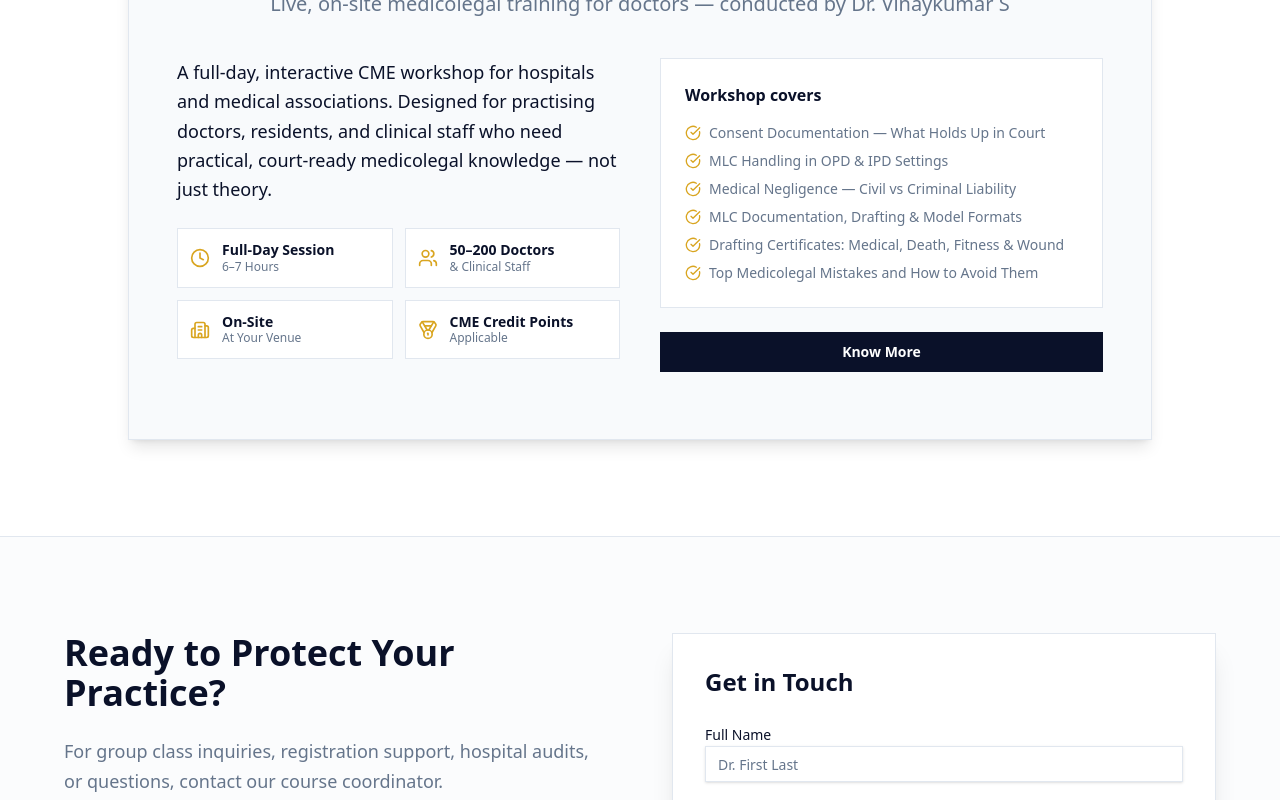
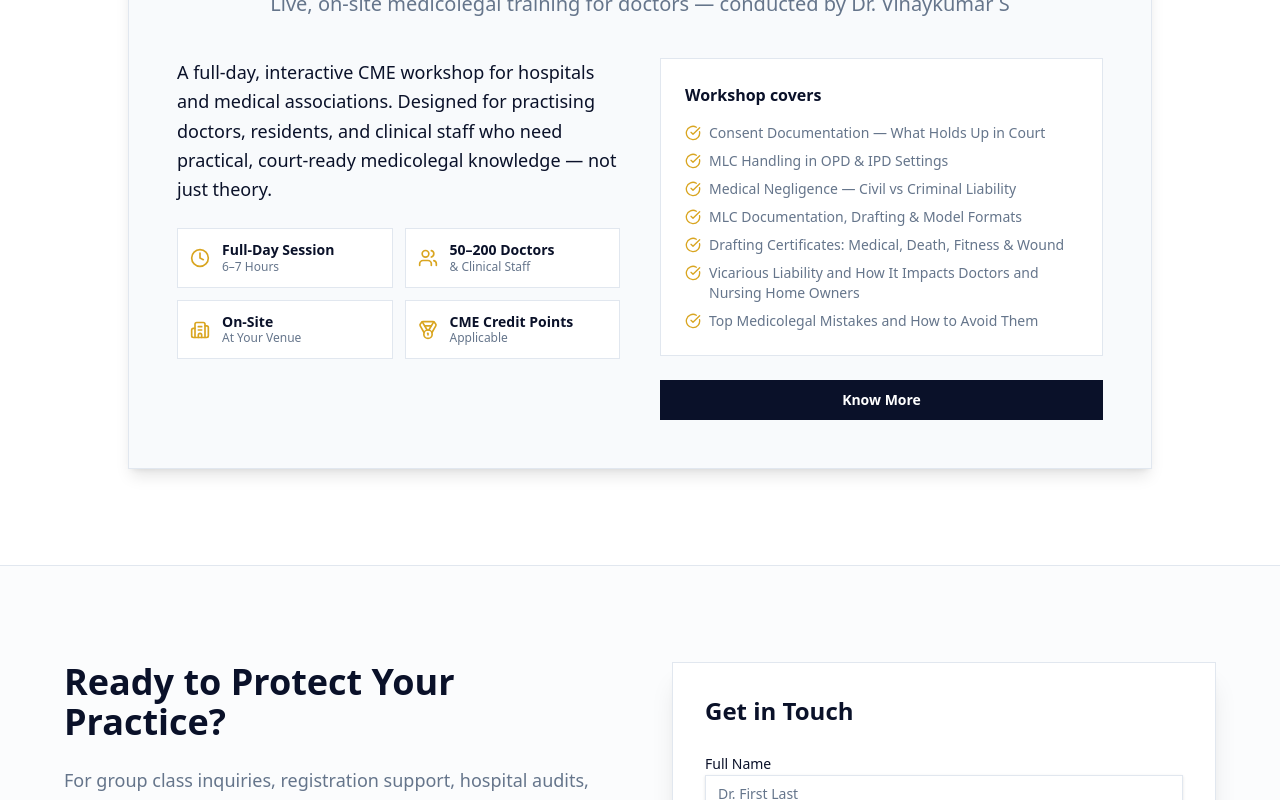
Before and after one commit to otakatsu-in/production-Medico-Legal-Aid-Website, a Next.js app in the folder medicolegalaid-next/: page / in a window 1280 px wide. Shown: the part 6240-7040 px from the top of the page. Built offline with nearby package versions, Linux system fonts and the light colour scheme; no server answers; a web font is replaced by a local one.

Commit message:
Add Vicarious Liability to seminar topics to make it a clean 10 points

```diff
--- a/medicolegalaid-next/src/app/page.tsx
+++ b/medicolegalaid-next/src/app/page.tsx
@@ -467,6 +467,7 @@ export default function Home() {
                       "Medical Negligence — Civil vs Criminal Liability",
                       "MLC Documentation, Drafting & Model Formats",
                       "Drafting Certificates: Medical, Death, Fitness & Wound",
+                      "Vicarious Liability and How It Impacts Doctors and Nursing Home Owners",
                       "Top Medicolegal Mistakes and How to Avoid Them",
                     ].map((item, i) => (
                       <li key={i} className="flex items-start gap-2">
--- a/medicolegalaid-next/src/app/seminars/page.tsx
+++ b/medicolegalaid-next/src/app/seminars/page.tsx
@@ -21,6 +21,7 @@ const topics = [
   "Medical Negligence — Civil vs Criminal Liability, Bolam Test",
   "MLC Documentation — Drafting, Preservation & Model Formats",
   "Drafting Certificates: Medical, Death, Fitness & Wound",
+  "Vicarious Liability and How It Impacts Doctors and Nursing Home Owners",
   "Clinical Specialty Scenarios (Customisable)",
   "Top Medicolegal Mistakes Doctors Make — and How to Avoid Them",
   "Confidence Building for Real-World Medicolegal Challenges",
```
